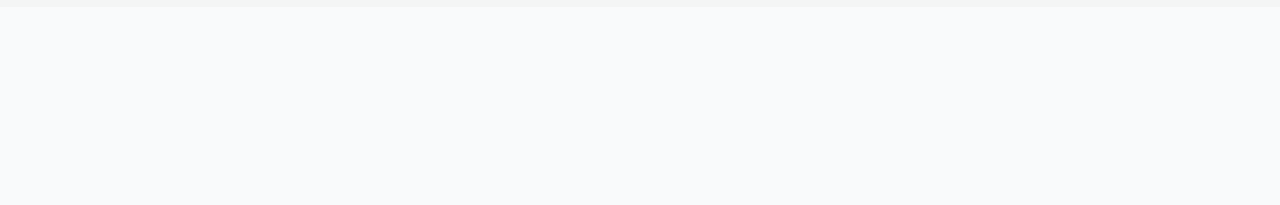
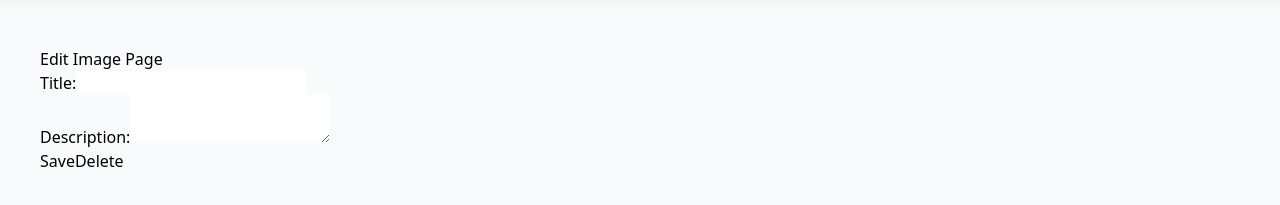
Before and after one commit to shi0n0/Image-Gallery, a Next.js app: page /dashboard/edit/1 in a window 1280 px wide. Shown: the part 305-510 px from the top of the page. Built offline with nearby package versions, Linux system fonts and the light colour scheme; no server answers; the database is empty.

Commit message:
編集ページを追加(未動作)

```diff
--- a/src/app/components/myComponents/editCard.tsx
+++ b/src/app/components/myComponents/editCard.tsx
@@ -1,14 +1,89 @@
 "use client"
 
-import { usePathname } from "next/navigation";
+import React, { useState, useEffect } from "react";
+import supabase from "@/app/utils/supabase";
+import { useSession } from "next-auth/react";
+import { useRouter,usePathname } from 'next/navigation'
 
-export default function EditCard() {
+const EditImagePage: React.FC = () => {
+  const { data: session } = useSession();
+  const router = useRouter();
   const getPagePath = usePathname();
-  const pagePath = getPagePath.replace("/dashboard/edit", "");
+  const imageId = getPagePath.replace("/dashboard/edit/", "");
+  const [imageData, setImageData] = useState({
+    id: "",
+    title: "",
+    description: "",
+  });
 
-  return(
+  useEffect(() => {
+
+    const fetchImageData = async () => {
+      const { data, error } = await supabase.from("Image").select("*").eq("id", imageId).single();
+
+      if (error) {
+        console.error("フェッチングに失敗:", error);
+      } else {
+        setImageData(data);
+      }
+    };
+
+    fetchImageData();
+  }, [imageId]);
+
+
+
+  const handleSave = async () => {
+    const { title, description } = imageData;
+
+    // Update image data in Supabase
+    const { error } = await supabase.from("Image").update({
+      title,
+      description,
+    }).eq("id", imageId);
+
+    if (error) {
+      console.error("アップデートに失敗:", error);
+    } else {
+      console.log("アップデートに成功");
+    }
+  };
+
+  const handleDelete = async () => {
+    // Delete image data in Supabase
+    const { error } = await supabase.from("Image").delete().eq("id", imageId);
+
+    if (error) {
+      console.error("削除に失敗:", error);
+    } else {
+      console.log("削除に失敗");
+      // Redirect to a different page after deletion
+      router.push("/dashboard/edit");
+    }
+  };
+
+  return (
     <div>
+      <h1>Edit Image Page</h1>
+      <div>
+        <label>Title:</label>
+        <input
+          type="text"
+          value={imageData.title}
+          onChange={(e) => setImageData({ ...imageData, title: e.target.value })}
+        />
+      </div>
+      <div>
+        <label>Description:</label>
+        <textarea
+          value={imageData.description}
+          onChange={(e) => setImageData({ ...imageData, description: e.target.value })}
+        />
+      </div>
+      <button onClick={handleSave}>Save</button>
+      <button onClick={handleDelete}>Delete</button>
+    </div>
+  );
+};
 
-    </div>
-  )
-}
+export default EditImagePage;
--- a/src/app/dashboard/edit/page.tsx
+++ b/src/app/dashboard/edit/page.tsx
@@ -12,7 +12,6 @@ export default function Edit() {
           ダッシュボード
         </p>
         <TabSwitch />
-        <EditCard />
       </PaddingContainer>
     </div>
   );
```
